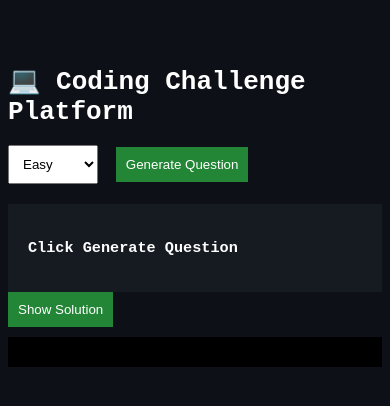
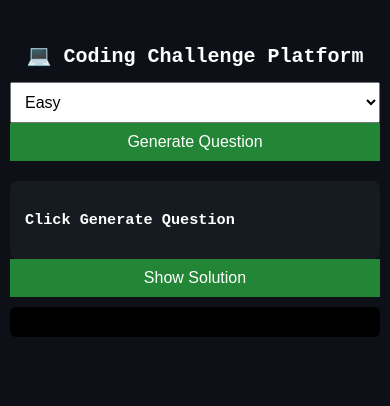
Before and after one commit to usercreator005/Clg-project-2, a plain HTML site: page index.html in a window 390 px wide. Drawn offline with Linux system fonts and the light colour scheme.

Commit message:
Refactor CSS for responsiveness and styling improvements

```diff
--- a/style.css
+++ b/style.css
@@ -1,4 +1,11 @@
+*{
+box-sizing:border-box;
+}
+
 body{
+
+margin:0;
+padding:20px;
 
 background:#0d1117;
 color:white;
@@ -10,44 +17,129 @@ justify-content:center;
 
 }
 
+/* Container */
+
 .container{
 
-width:700px;
+width:100%;
+max-width:700px;
+
 margin-top:40px;
 
 }
 
+/* Heading */
+
+h1{
+
+text-align:center;
+
+}
+
+/* Controls */
+
+.controls{
+
+display:flex;
+gap:10px;
+
+flex-wrap:wrap;
+
+margin-top:20px;
+
+}
+
+/* Select */
+
 select{
 
 padding:10px;
-margin-right:10px;
+font-size:16px;
 
 }
 
+/* Button */
+
 button{
 
-padding:10px;
+padding:10px 15px;
+
 background:#238636;
 color:white;
 
 border:none;
 cursor:pointer;
 
+font-size:16px;
+
 }
+
+button:hover{
+
+background:#2ea043;
+
+}
+
+/* Question Box */
 
 .questionBox{
 
 margin-top:20px;
 
 background:#161b22;
+
 padding:20px;
 
+border-radius:8px;
+
 }
+
+/* Solution */
 
 pre{
 
 background:black;
+
 padding:15px;
+
 margin-top:10px;
 
+border-radius:6px;
+
+overflow-x:auto;
+
 }
+
+/* 📱 Mobile Responsive */
+
+@media (max-width:600px){
+
+body{
+padding:10px;
+}
+
+.controls{
+flex-direction:column;
+}
+
+select,button{
+width:100%;
+}
+
+.container{
+margin-top:20px;
+}
+
+h1{
+font-size:20px;
+}
+
+.questionBox{
+padding:15px;
+}
+
+pre{
+font-size:14px;
+}
+
+}
```
